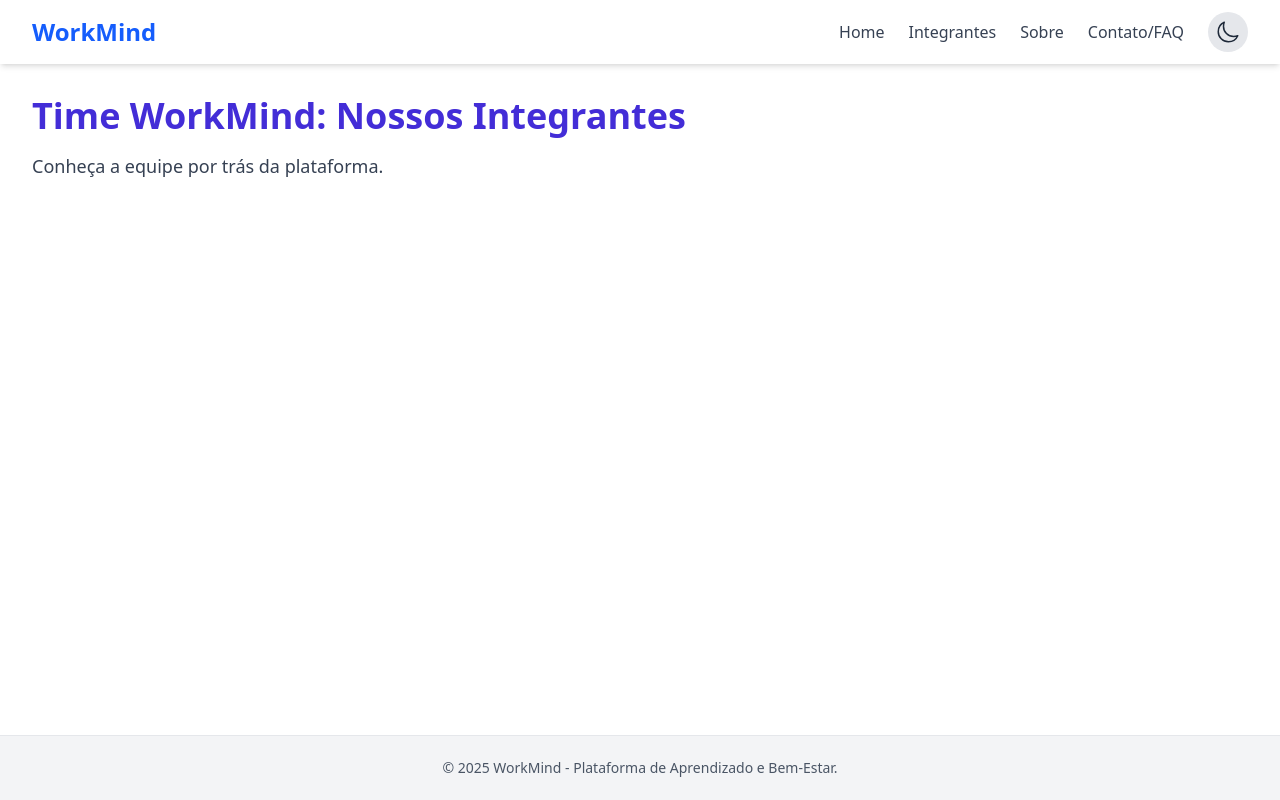
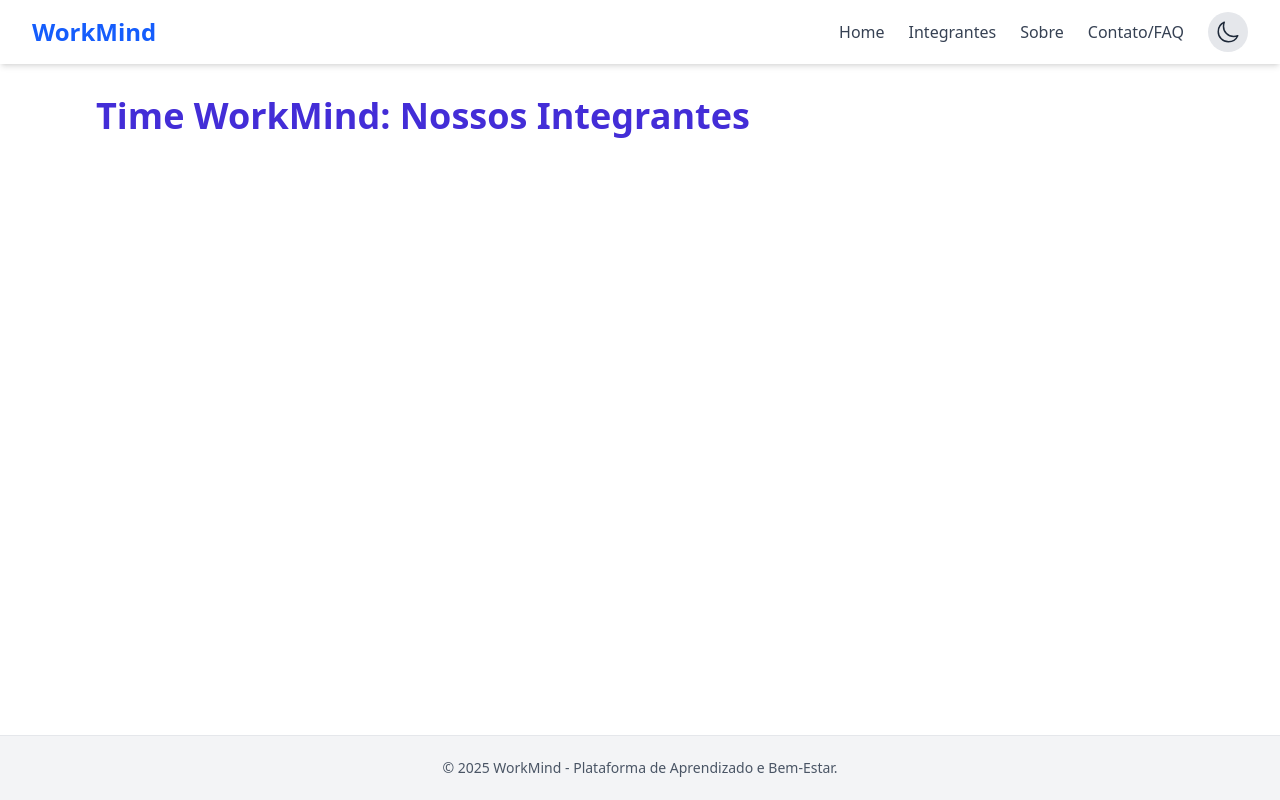
Before and after one commit to WorkMind-Global-Solution/workmind-frontend, a React (Vite) app in the folder workmind/: page /team in a window 1280 px wide. Built offline with nearby package versions, Linux system fonts and the light colour scheme.

Commit message:
feat: Cria componente Integrantes com layout de grid responsivo

```diff
--- a/workmind/src/pages/Integrantes/index.tsx
+++ b/workmind/src/pages/Integrantes/index.tsx
@@ -1,12 +1,42 @@
+import { Link } from 'react-router-dom';
+import { Integrante } from '../../types/workmind';
+
 function Integrantes() {
+  const members: Integrante[] = []
+
   return (
-    <div className="p-8">
-      <h2 className="text-4xl font-extrabold text-indigo-700 dark:text-indigo-400">
+    <div className="p-8 max-w-6xl mx-auto">
+      <h2 className="text-4xl font-extrabold text-indigo-700 dark:text-indigo-400 mb-8">
         Time WorkMind: Nossos Integrantes
       </h2>
-      <p className="mt-4 text-lg text-gray-700 dark:text-gray-300">
-        Conheça a equipe por trás da plataforma.
-      </p>
+
+      {/* Layout com Tailwind e Responsividade (sm:grid-cols-2) */}
+      <div className="grid grid-cols-1 sm:grid-cols-2 lg:grid-cols-3 gap-8">
+        {members?.map((member) => (
+          <div
+            key={member.rm}
+            className="bg-white dark:bg-gray-800 p-6 rounded-xl shadow-lg hover:shadow-xl transition duration-300 border border-gray-200 dark:border-gray-700"
+          >
+            {/* Detalhes do Integrante (Foto, Nome, Links) */}
+            <img
+              src={member.fotoUrl}
+              alt={`Foto de ${member.nome}`}
+              className="w-24 h-24 rounded-full mx-auto mb-4 object-cover border-4 border-blue-500 dark:border-blue-400"
+            />
+            <h3 className="text-xl font-bold text-gray-900 dark:text-white text-center">
+              {member.nome}
+            </h3>
+            <p className="text-sm text-gray-500 dark:text-gray-400 text-center mt-1">
+              RM: {member.rm} | Turma: {member.turma}
+            </p>
+
+            {/* Links (Exibir os ícones de GitHub e LinkedIn) */}
+            <div className="flex justify-center space-x-4 mt-4">
+              {/* ... Links e Ícones de GitHub/LinkedIn ... */}
+            </div>
+          </div>
+        ))}
+      </div>
     </div>
   );
 }
```
